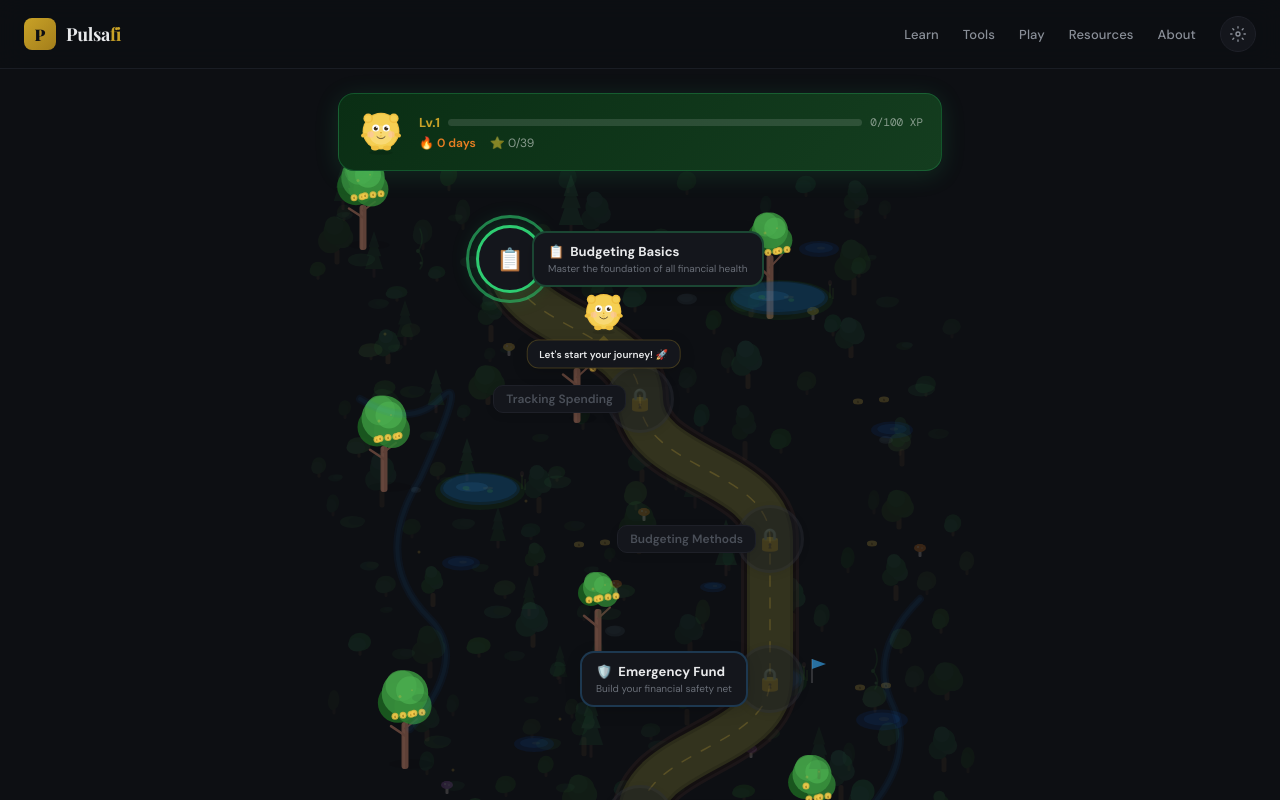
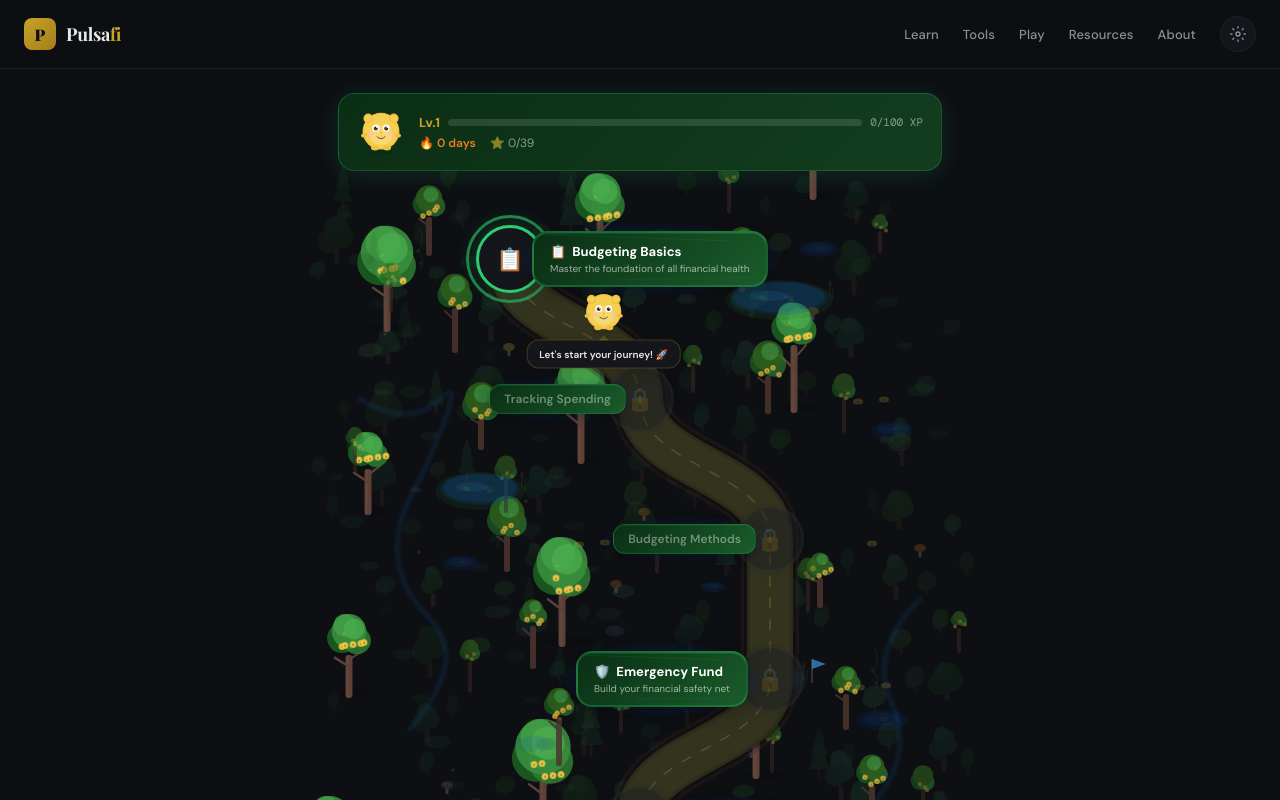
Before and after one commit to zackatlas/pulsafi, a Next.js app: page /learn in a window 1280 px wide. Shown: the top 800 px of the page. Built offline with nearby package versions, Linux system fonts and the light colour scheme.

Commit message:
Update page.js

```diff
--- a/app/learn/page.js
+++ b/app/learn/page.js
@@ -831,44 +831,35 @@ export default function LearnPathPage() {
               );
             })}
 
-            {/* ═══ MONEY TREES — the signature element, packed dense ═══ */}
-            {Array.from({ length: Math.ceil(totalHeight / 90) * 2 + 6 }, (_, i) => {
+            {/* ═══ MONEY TREES — DENSE FOREST, the signature element ═══ */}
+            {/* Layer 1: Large money trees */}
+            {Array.from({ length: Math.ceil(totalHeight / 65) * 2 + 8 }, (_, i) => {
               const seed = i * 4219 + 91;
-              const tx = -40 + (seed * 53) % (ROAD_WIDTH + 80);
-              const ty = 20 + i * 85 + (seed % 35);
-              if (ty > totalHeight + 40) return null;
-              // Skip if on the road path
-              const nearRoad = positions.some(p => Math.abs(tx - p.x) < 50 && Math.abs(ty - p.y) < 55);
+              const tx = -50 + (seed * 53) % (ROAD_WIDTH + 100);
+              const ty = -10 + i * 62 + (seed % 30);
+              if (ty > totalHeight + 60) return null;
+              const nearRoad = positions.some(p => Math.abs(tx - p.x) < 48 && Math.abs(ty - p.y) < 50);
               if (nearRoad) return null;
-              const trunkH = 38 + seed % 28;
-              const crownR = 18 + seed % 16;
+              const trunkH = 40 + seed % 30;
+              const crownR = 20 + seed % 18;
 
               return (
                 <g key={`mtree-${i}`}>
-                  {/* Tree shadow */}
                   <ellipse cx={tx + 6} cy={ty + 5} rx={crownR * 0.7} ry={5} fill="rgba(0,0,0,0.1)" />
-
-                  {/* Trunk */}
                   <rect x={tx - 3.5} y={ty - trunkH + 10} width="7" height={trunkH} rx="3" fill="#5D4037" />
                   <rect x={tx - 2.5} y={ty - trunkH + 10} width="2.5" height={trunkH} rx="1.5" fill="#6D4C41" opacity="0.5" />
-
-                  {/* Branches */}
                   <line x1={tx} y1={ty - trunkH * 0.5} x2={tx - 14} y2={ty - trunkH * 0.7} stroke="#5D4037" strokeWidth="2.5" strokeLinecap="round" />
                   <line x1={tx} y1={ty - trunkH * 0.65} x2={tx + 12} y2={ty - trunkH * 0.85} stroke="#5D4037" strokeWidth="2" strokeLinecap="round" />
-
-                  {/* Crown layers */}
                   <circle cx={tx - 7} cy={ty - trunkH - crownR * 0.3} r={crownR * 0.65} fill="#1B5E20" opacity="0.9" />
                   <circle cx={tx + 8} cy={ty - trunkH - crownR * 0.2} r={crownR * 0.6} fill="#2E7D32" opacity="0.85" />
                   <circle cx={tx} cy={ty - trunkH - crownR * 0.6} r={crownR * 0.75} fill="#388E3C" opacity="0.9" />
                   <circle cx={tx - 4} cy={ty - trunkH - crownR * 0.85} r={crownR * 0.5} fill="#43A047" opacity="0.8" />
                   <circle cx={tx + 5} cy={ty - trunkH - crownR * 0.7} r={crownR * 0.45} fill="#4CAF50" opacity="0.7" />
-
-                  {/* GOLD COINS hanging from tree */}
                   {[0, 1, 2, 3, 4].map(c => {
                     const cx = tx - 10 + c * 6 + (seed + c * 37) % 5;
                     const cy = ty - trunkH - crownR * 0.15 + (seed + c * 13) % 14;
                     return (
-                      <g key={`coin-${c}`}>
+                      <g key={`c${c}`}>
                         <line x1={cx} y1={cy - 5} x2={cx} y2={cy - 2} stroke="#8B6914" strokeWidth="0.5" opacity="0.4" />
                         <circle cx={cx} cy={cy} r="3.5" fill="#f0c040" opacity="0.8" />
                         <circle cx={cx} cy={cy} r="2.5" fill="#F5CF52" opacity="0.65" />
@@ -876,14 +867,78 @@ export default function LearnPathPage() {
                       </g>
                     );
                   })}
-
-                  {/* Sparkles */}
                   <circle cx={tx - 5} cy={ty - trunkH - crownR * 0.5} r="1.5" fill="#f0c040" opacity="0.25">
                     <animate attributeName="opacity" values="0.15;0.5;0.15" dur={`${2 + seed % 2}s`} repeatCount="indefinite" />
                   </circle>
-                  <circle cx={tx + 7} cy={ty - trunkH - crownR * 0.7} r="1" fill="#f0c040" opacity="0.2">
-                    <animate attributeName="opacity" values="0.1;0.4;0.1" dur={`${2.5 + seed % 3}s`} repeatCount="indefinite" />
+                </g>
+              );
+            })}
+
+            {/* Layer 2: Medium money trees — fills gaps between layer 1 */}
+            {Array.from({ length: Math.ceil(totalHeight / 55) * 2 + 6 }, (_, i) => {
+              const seed = i * 7333 + 149;
+              const tx = -40 + (seed * 61) % (ROAD_WIDTH + 80);
+              const ty = 25 + i * 53 + (seed % 25);
+              if (ty > totalHeight + 50) return null;
+              const nearRoad = positions.some(p => Math.abs(tx - p.x) < 42 && Math.abs(ty - p.y) < 45);
+              if (nearRoad) return null;
+              const trunkH = 30 + seed % 20;
+              const crownR = 14 + seed % 12;
+
+              return (
+                <g key={`mtree-m-${i}`} opacity="0.85">
+                  <rect x={tx - 3} y={ty - trunkH + 8} width="6" height={trunkH} rx="2.5" fill="#4E342E" />
+                  <line x1={tx} y1={ty - trunkH * 0.55} x2={tx - 10} y2={ty - trunkH * 0.75} stroke="#4E342E" strokeWidth="2" strokeLinecap="round" />
+                  <circle cx={tx - 5} cy={ty - trunkH - crownR * 0.25} r={crownR * 0.6} fill="#1B5E20" opacity="0.85" />
+                  <circle cx={tx + 6} cy={ty - trunkH - crownR * 0.15} r={crownR * 0.55} fill="#2E7D32" opacity="0.8" />
+                  <circle cx={tx} cy={ty - trunkH - crownR * 0.55} r={crownR * 0.7} fill="#33691E" opacity="0.88" />
+                  <circle cx={tx + 2} cy={ty - trunkH - crownR * 0.75} r={crownR * 0.4} fill="#43A047" opacity="0.75" />
+                  {[0, 1, 2, 3].map(c => {
+                    const cx = tx - 7 + c * 5 + (seed + c * 29) % 4;
+                    const cy = ty - trunkH - crownR * 0.1 + (seed + c * 17) % 10;
+                    return (
+                      <g key={`c${c}`}>
+                        <line x1={cx} y1={cy - 4} x2={cx} y2={cy - 1.5} stroke="#8B6914" strokeWidth="0.4" opacity="0.35" />
+                        <circle cx={cx} cy={cy} r="2.8" fill="#f0c040" opacity="0.75" />
+                        <circle cx={cx} cy={cy} r="2" fill="#F5CF52" opacity="0.6" />
+                        <text x={cx} y={cy + 1.3} textAnchor="middle" fontSize="2.8" fill="#8B6914" fontWeight="bold" fontFamily="monospace">$</text>
+                      </g>
+                    );
+                  })}
+                  <circle cx={tx + 4} cy={ty - trunkH - crownR * 0.5} r="1.2" fill="#f0c040" opacity="0.2">
+                    <animate attributeName="opacity" values="0.1;0.35;0.1" dur={`${2.2 + seed % 3}s`} repeatCount="indefinite" />
                   </circle>
+                </g>
+              );
+            })}
+
+            {/* Layer 3: Small background money trees — deepest, everywhere */}
+            {Array.from({ length: Math.ceil(totalHeight / 45) * 2 + 4 }, (_, i) => {
+              const seed = i * 9157 + 203;
+              const tx = -60 + (seed * 43) % (ROAD_WIDTH + 120);
+              const ty = 5 + i * 43 + (seed % 20);
+              if (ty > totalHeight + 40) return null;
+              const nearRoad = positions.some(p => Math.abs(tx - p.x) < 38 && Math.abs(ty - p.y) < 40);
+              if (nearRoad) return null;
+              const trunkH = 22 + seed % 15;
+              const crownR = 10 + seed % 9;
+
+              return (
+                <g key={`mtree-s-${i}`} opacity="0.55">
+                  <rect x={tx - 2} y={ty - trunkH + 6} width="4" height={trunkH} rx="2" fill="#3E2723" />
+                  <circle cx={tx - 3} cy={ty - trunkH - crownR * 0.2} r={crownR * 0.55} fill="#1B5E20" />
+                  <circle cx={tx + 3} cy={ty - trunkH - crownR * 0.1} r={crownR * 0.5} fill="#2E7D32" />
+                  <circle cx={tx} cy={ty - trunkH - crownR * 0.5} r={crownR * 0.6} fill="#33691E" />
+                  {[0, 1, 2].map(c => {
+                    const cx = tx - 4 + c * 4 + (seed + c * 19) % 3;
+                    const cy = ty - trunkH - crownR * 0.05 + (seed + c * 11) % 8;
+                    return (
+                      <g key={`c${c}`}>
+                        <circle cx={cx} cy={cy} r="2" fill="#f0c040" opacity="0.6" />
+                        <text x={cx} y={cy + 1} textAnchor="middle" fontSize="2" fill="#8B6914" fontWeight="bold" fontFamily="monospace">$</text>
+                      </g>
+                    );
+                  })}
                 </g>
               );
             })}
@@ -1142,38 +1197,67 @@ export default function LearnPathPage() {
                 zIndex: isActive ? 10 : 2,
               }}>
 
-                {/* Course label — positioned to the OPPOSITE side of the road from the node */}
+                {/* Course label — lily pad on water */}
                 {node.isFirstInCourse && (
                   <div style={{
                     position: "absolute",
                     [labelSide === "right" ? "left" : "right"]: 56,
                     top: "50%", transform: "translateY(-50%)",
-                    background: "var(--bg-card)", borderRadius: 14, padding: "10px 14px",
-                    border: `2px solid ${node.course.color}44`,
-                    whiteSpace: "nowrap", boxShadow: "0 4px 16px rgba(0,0,0,0.15)",
-                    minWidth: 120, zIndex: 8,
+                    zIndex: 8, display: "flex", flexDirection: "column", alignItems: "center",
                   }}>
-                    <div style={{ fontSize: 13, fontWeight: 700, color: "var(--text-primary)", display: "flex", alignItems: "center", gap: 6 }}>
-                      <span>{node.course.icon}</span> {node.course.title}
+                    {/* Water puddle behind */}
+                    <div style={{
+                      position: "absolute", top: "50%", left: "50%", transform: "translate(-50%, -50%)",
+                      width: "calc(100% + 24px)", height: "calc(100% + 16px)",
+                      borderRadius: "50%", background: "radial-gradient(ellipse, rgba(21,101,192,0.25) 0%, rgba(13,71,161,0.12) 60%, transparent 100%)",
+                      filter: "blur(2px)", zIndex: -1,
+                    }} />
+                    {/* Lily pad */}
+                    <div style={{
+                      background: "linear-gradient(135deg, #0a2e14, #1a5c2a)",
+                      borderRadius: 16, padding: "10px 16px",
+                      border: "2px solid rgba(46,204,113,0.3)",
+                      whiteSpace: "nowrap", boxShadow: "0 4px 20px rgba(0,0,0,0.3), inset 0 1px 0 rgba(46,204,113,0.15)",
+                      minWidth: 120, position: "relative",
+                    }}>
+                      {/* Leaf vein lines */}
+                      <div style={{ position: "absolute", top: 4, left: 8, width: "80%", height: 1, background: "rgba(46,204,113,0.1)", borderRadius: 1, transform: "rotate(2deg)" }} />
+                      <div style={{ position: "absolute", bottom: 6, right: 10, width: "60%", height: 1, background: "rgba(46,204,113,0.08)", borderRadius: 1, transform: "rotate(-1deg)" }} />
+                      <div style={{ fontSize: 13, fontWeight: 700, color: "#fff", display: "flex", alignItems: "center", gap: 6, position: "relative" }}>
+                        <span>{node.course.icon}</span> {node.course.title}
+                      </div>
+                      <div style={{ fontSize: 10, color: "rgba(255,255,255,0.6)", marginTop: 2, position: "relative" }}>{node.course.desc}</div>
                     </div>
-                    <div style={{ fontSize: 10, color: "var(--text-muted)", marginTop: 2 }}>{node.course.desc}</div>
                   </div>
                 )}
 
-                {/* Non-first lessons — pill label on opposite side */}
+                {/* Non-first lessons — small lily pad */}
                 {!node.isFirstInCourse && (
                   <div style={{
                     position: "absolute",
                     [labelSide === "right" ? "left" : "right"]: 48,
                     top: "50%", transform: "translateY(-50%)",
-                    fontSize: 12, fontWeight: 600,
-                    color: node.unlocked ? "var(--text-primary)" : "var(--text-faint)",
-                    whiteSpace: "nowrap",
-                    background: "var(--bg-card)", padding: "5px 12px", borderRadius: 10,
-                    border: "1px solid var(--border-card)",
-                    boxShadow: "0 2px 8px rgba(0,0,0,0.1)", zIndex: 8,
+                    zIndex: 8,
                   }}>
-                    {node.lesson.title}
+                    {/* Water behind */}
+                    <div style={{
+                      position: "absolute", top: "50%", left: "50%", transform: "translate(-50%, -50%)",
+                      width: "calc(100% + 20px)", height: "calc(100% + 14px)",
+                      borderRadius: "50%", background: "radial-gradient(ellipse, rgba(21,101,192,0.2) 0%, rgba(13,71,161,0.08) 60%, transparent 100%)",
+                      filter: "blur(2px)", zIndex: -1,
+                    }} />
+                    {/* Lily pad pill */}
+                    <div style={{
+                      background: "linear-gradient(135deg, #0a2e14, #1a5c2a)",
+                      padding: "6px 14px", borderRadius: 12,
+                      border: "1.5px solid rgba(46,204,113,0.25)",
+                      boxShadow: "0 3px 12px rgba(0,0,0,0.25), inset 0 1px 0 rgba(46,204,113,0.1)",
+                      whiteSpace: "nowrap",
+                      fontSize: 12, fontWeight: 600,
+                      color: node.unlocked ? "#fff" : "rgba(255,255,255,0.4)",
+                    }}>
+                      {node.lesson.title}
+                    </div>
                   </div>
                 )}
 
```
